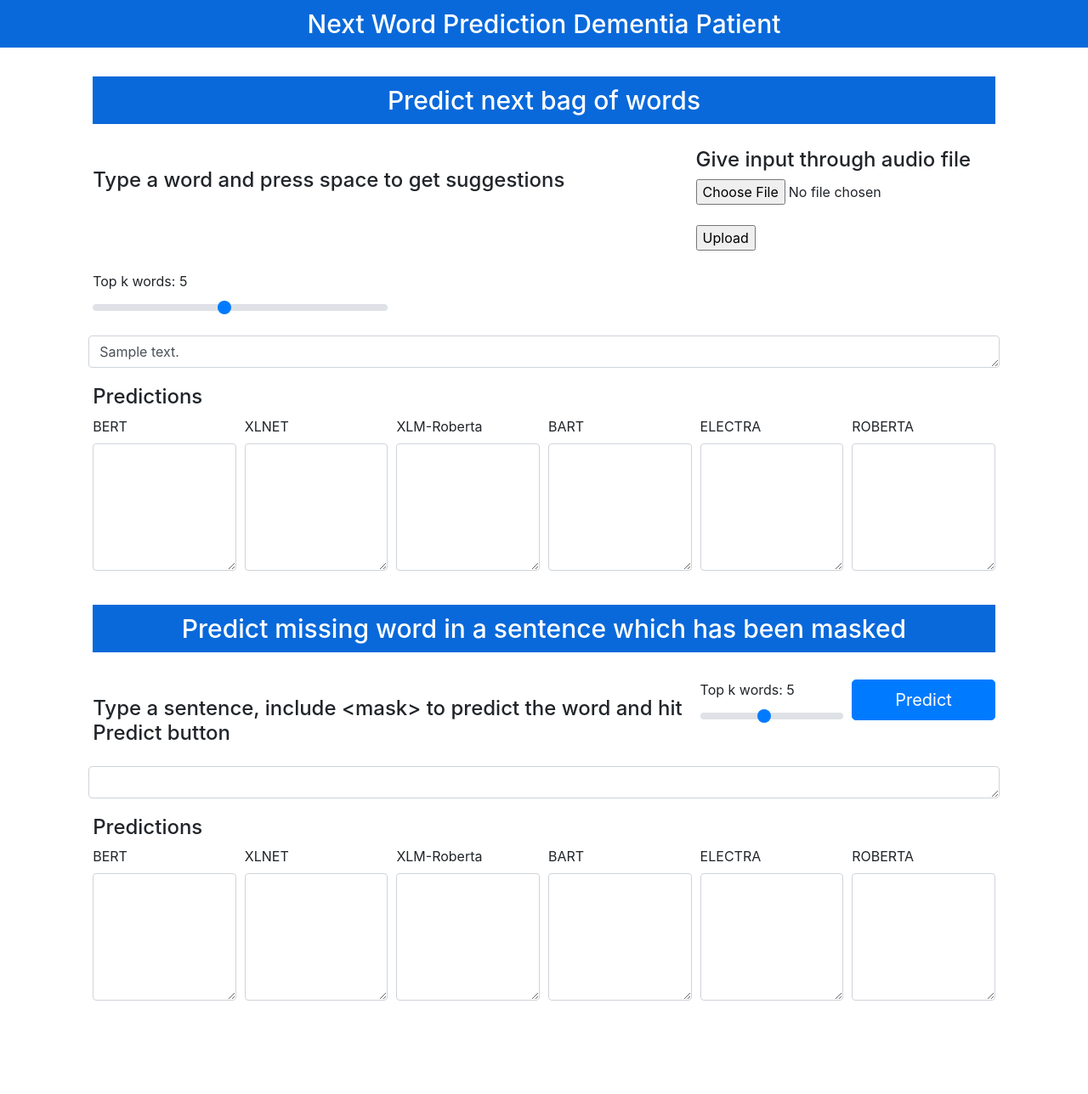
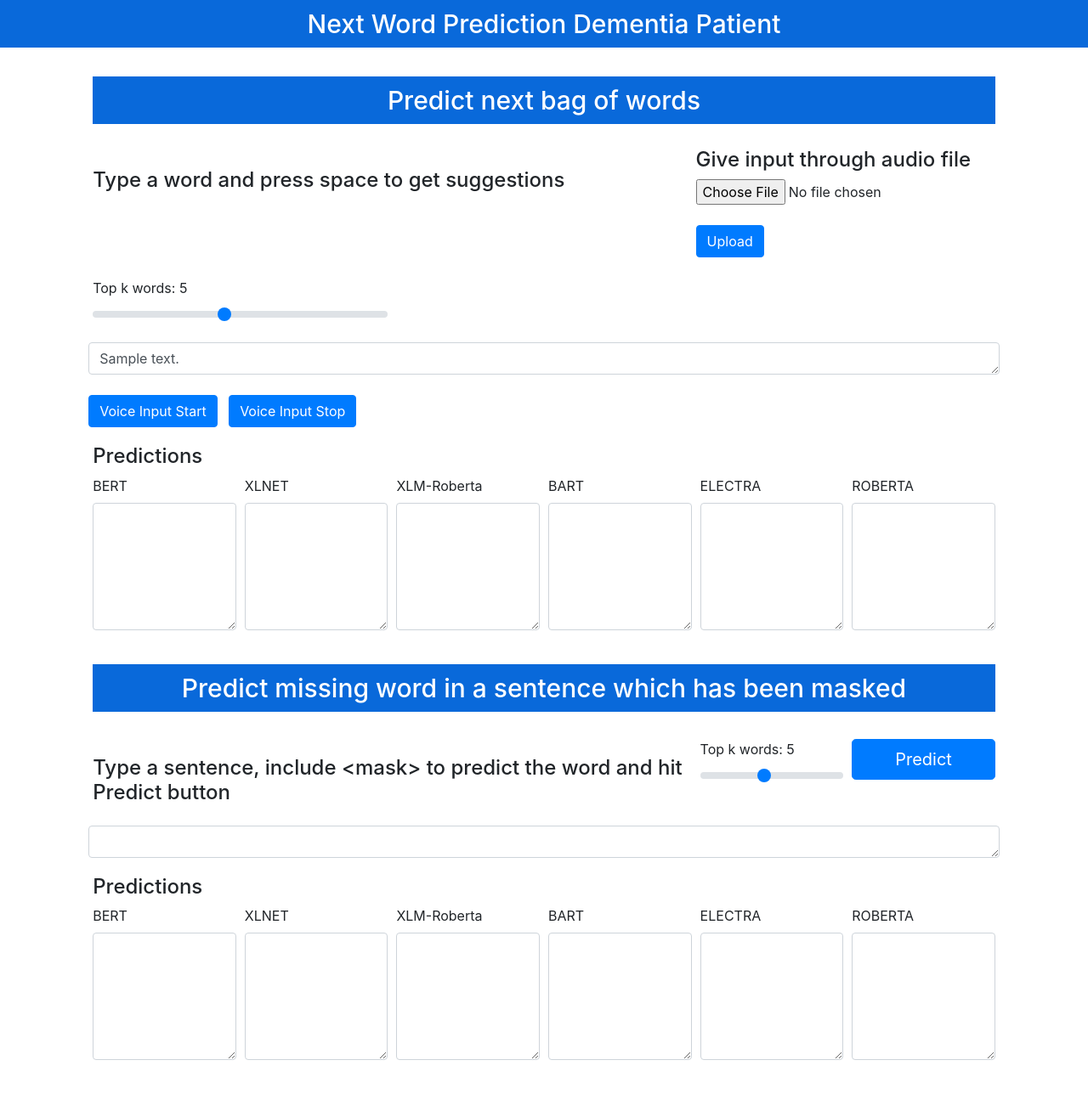
Before and after one commit to iamrajiv/next-word-prediction-dementia-patient, a Flask app: template templates/index.html in a window 1280 px wide. Shown: the whole page at 85% size. Before the commit the page ends 1178 px from the top, so only its background shows below. Run offline with Flask 2, Linux system fonts and the light colour scheme; the template is opened without the code that fills it: most values are stand-ins (such as "Sample title", 1, 10 or a date in 2020).

Commit message:
add audio
Signed-off-by: Rajiv Ranjan Singh <rajivperfect007@gmail.com>

```diff
--- a/static/js/app.js
+++ b/static/js/app.js
@@ -1,18 +1,18 @@
 var data = []
 var token = ""
 
-jQuery(document).ready(function() {
+jQuery(document).ready(function () {
    var slider = $('#max_words')
-    slider.on('change mousemove', function(evt) {
+   slider.on('change mousemove', function (evt) {
       $('#label_max_words').text('Top k words: ' + slider.val())
    })
 
    var slider_mask = $('#max_words_mask')
-    slider_mask.on('change mousemove', function(evt) {
+   slider_mask.on('change mousemove', function (evt) {
       $('#label_max_words').text('Top k words: ' + slider_mask.val())
    })
 
-    $('#input_text').on('keyup', function(e) {
+   $('#input_text').on('keyup', function (e) {
       if (e.key == ' ') {
          $.ajax({
             url: '/get_end_predictions',
@@ -23,13 +23,13 @@ jQuery(document).ready(function() {
                "input_text": $('#input_text').val(),
                "top_k": slider.val(),
             }),
-                beforeSend: function() {
+            beforeSend: function () {
                $('.overlay').show()
             },
-                complete: function() {
+            complete: function () {
                $('.overlay').hide()
             }
-            }).done(function(jsondata, textStatus, jqXHR) {
+         }).done(function (jsondata, textStatus, jqXHR) {
             console.log(jsondata)
             $('#text_bert').val(jsondata['bert'])
             $('#text_xlnet').val(jsondata['xlnet'])
@@ -37,13 +37,13 @@ jQuery(document).ready(function() {
             $('#text_bart').val(jsondata['bart'])
             $('#text_electra').val(jsondata['electra'])
             $('#text_roberta').val(jsondata['roberta'])
-            }).fail(function(jsondata, textStatus, jqXHR) {
+         }).fail(function (jsondata, textStatus, jqXHR) {
             console.log(jsondata)
          });
       }
    })
 
-    $('#btn-process').on('click', function() {
+   $('#btn-process').on('click', function () {
       $.ajax({
          url: '/get_mask_predictions',
          type: "post",
@@ -53,13 +53,13 @@ jQuery(document).ready(function() {
             "input_text": $('#mask_input_text').val(),
             "top_k": slider_mask.val(),
          }),
-            beforeSend: function() {
+         beforeSend: function () {
             $('.overlay').show()
          },
-            complete: function() {
+         complete: function () {
             $('.overlay').hide()
          }
-        }).done(function(jsondata, textStatus, jqXHR) {
+      }).done(function (jsondata, textStatus, jqXHR) {
          console.log(jsondata)
          $('#mask_text_bert').val(jsondata['bert'])
          $('#mask_text_xlnet').val(jsondata['xlnet'])
@@ -67,8 +67,36 @@ jQuery(document).ready(function() {
          $('#mask_text_bart').val(jsondata['bart'])
          $('#mask_text_electra').val(jsondata['electra'])
          $('#mask_text_roberta').val(jsondata['roberta'])
-        }).fail(function(jsondata, textStatus, jqXHR) {
+      }).fail(function (jsondata, textStatus, jqXHR) {
          console.log(jsondata)
       });
    })
 })
+
+var recognition = new webkitSpeechRecognition();
+recognition.continuous = true;
+recognition.interimResults = true;
+
+recognition.onresult = function (event) {
+   var saidText = "";
+   for (var i = event.resultIndex; i < event.results.length; i++) {
+      if (event.results[i].isFinal) {
+         saidText = event.results[i][0].transcript;
+      } else {
+         saidText += event.results[i][0].transcript;
+      }
+   }
+
+   document.getElementById('input_text').value = saidText;
+   console.log(saidText);
+
+}
+
+function startRecording() {
+   recognition.start();
+}
+
+function stopRecording() {
+   recognition.stop();
+   document.getElementById('input_text').focus();
+}
--- a/templates/index.html
+++ b/templates/index.html
@@ -38,7 +38,7 @@
                   <h4>Give input through audio file</h4>
                   <form action="/" method="post" enctype="multipart/form-data">
                      <input type="file" name="file" /><br /><br />
-              <input type="submit" value="Upload" />
+                     <input type="submit" value="Upload" class="btn btn-primary" />
                   </form>
                </div>
                <br />
@@ -57,9 +57,13 @@
                </div>
             </div>
             <div class="form-row">
-          <textarea class="form-control txt_input" id="input_text" rows="1">
-{{ text }}</textarea
-          >
+               <textarea class="form-control txt_input" id="input_text" rows="1">{{ text }}</textarea>
+            </div>
+            <br />
+            <div class="form-row">
+               <input type='button' class="btn btn-primary" id='start' value='Voice Input Start' onclick='startRecording();'>
+               &nbsp; &nbsp;
+               <input type='button' class="btn btn-primary" id='stop' value='Voice Input Stop' onclick='stopRecording();'>
             </div>
             <h4>Predictions</h4>
             <div class="form-row">
```
Lines whose indentation alone changed are shown as unchanged.
